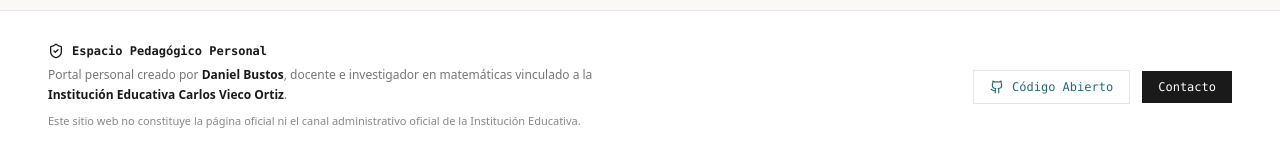
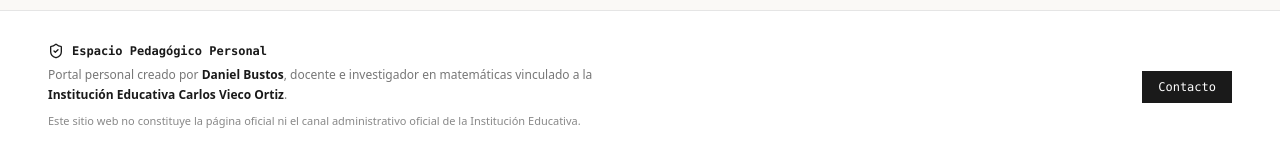
Before and after one commit to danielbustosrios/Daniel-Bustos-interactivo, a React (Vite) app: page / in a window 1280 px wide. Shown: the part 1654-1814 px from the top of the page. Built offline with nearby package versions, Linux system fonts and the light colour scheme.

Commit message:
Quitar enlace Código Abierto del pie de página
Removed GitHub link from footer and updated comment.

```diff
--- a/src/components/Footer.tsx
+++ b/src/components/Footer.tsx
@@ -1,6 +1,6 @@
 import React from 'react';
 import { SpaceType } from '../types';
-import { Github, ShieldCheck, ArrowUpRight } from 'lucide-react';
+import { ShieldCheck } from 'lucide-react';
 import { teacherProfileData } from '../data/profile';
 
 interface FooterProps {
@@ -10,7 +10,7 @@ interface FooterProps {
 export const Footer: React.FC<FooterProps> = ({ onNavigate }) => {
   return (
     <footer className="w-full border-t border-[#E5E5E5] bg-[#FFFFFF] mt-24">
-      {/* Institutional Context & Open Source Bar */}
+      {/* Institutional Context & Contact */}
       <div>
         <div className="max-w-7xl mx-auto px-6 sm:px-12 py-8 flex flex-col md:flex-row items-start md:items-center justify-between gap-6">
           <div className="space-y-1.5 max-w-xl text-left">
@@ -27,15 +27,6 @@ export const Footer: React.FC<FooterProps> = ({ onNavigate }) => {
           </div>
 
           <div className="flex flex-wrap items-center gap-3">
-            <a
-              href={teacherProfileData.githubRepoUrl}
-              target="_blank"
-              rel="noreferrer"
-              className="inline-flex items-center gap-2 px-4 py-2 bg-[#FFFFFF] border border-[#E5E5E5] hover:border-[#1A1A1A] text-xs font-mono text-[#1A1A1A] transition-colors"
-            >
-              <Github className="w-3.5 h-3.5" />
-              <span>Código Abierto</span>
-            </a>
             <button
               type="button"
               onClick={() => onNavigate('contacto')}
```
